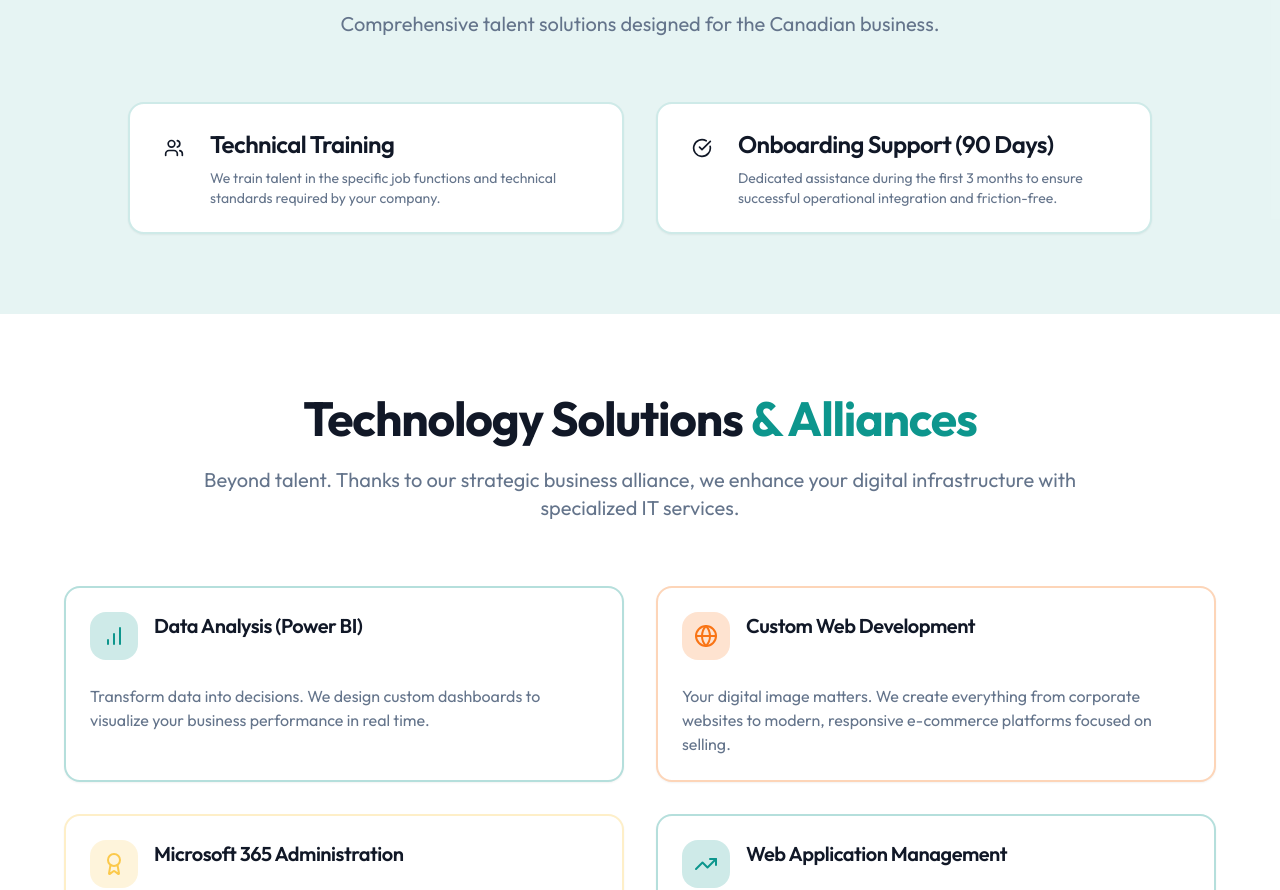
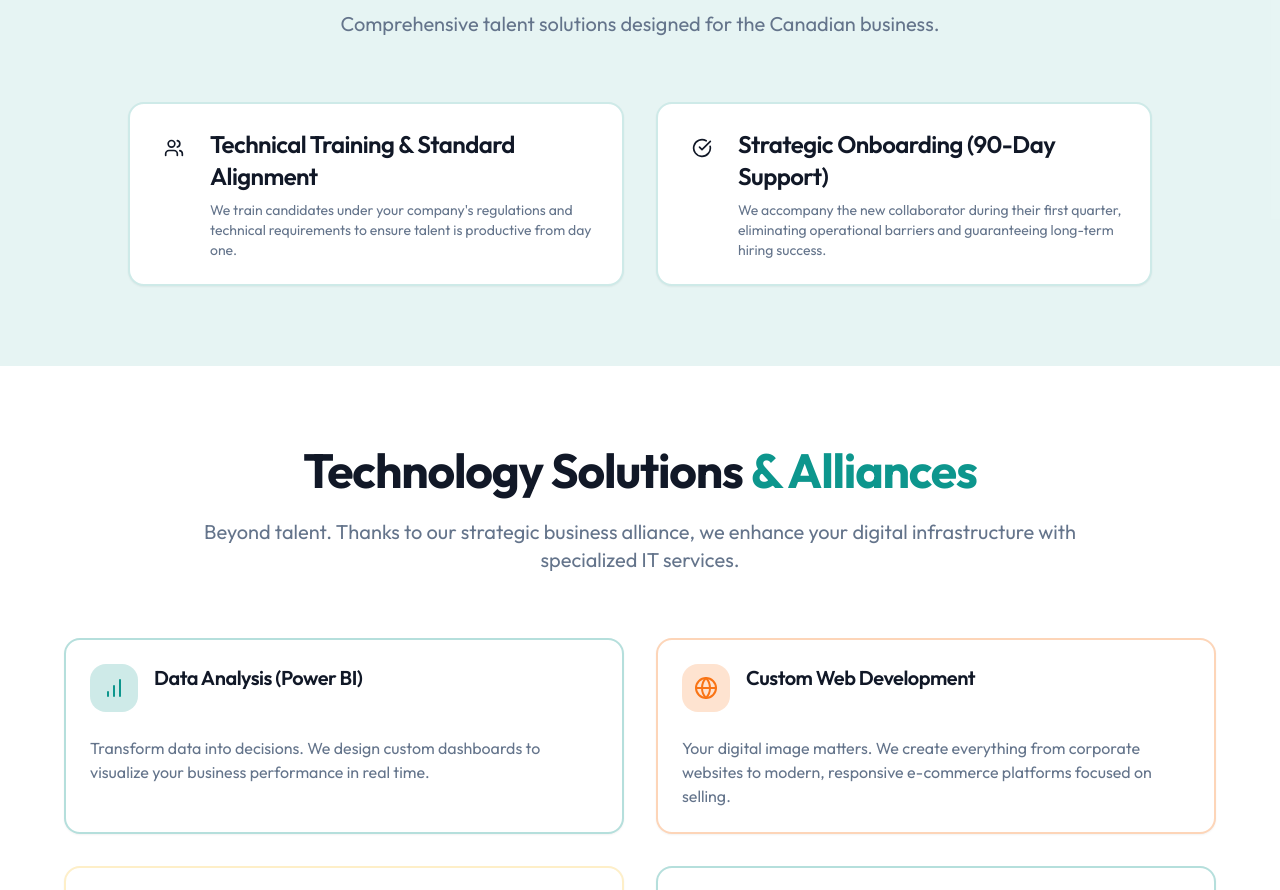
Before and after one commit to MarceMolina83/hrcalatinweb, a React (Vite) app: page /employers in a window 1280 px wide. Shown: the part 1560-2450 px from the top of the page. Built offline with nearby package versions, Linux system fonts and the light colour scheme; no server answers; the HTML template or start-up script is replaced by a standard one.

Commit message:
content: update employer services titles and descriptions

```diff
--- a/src/contexts/LanguageContext.tsx
+++ b/src/contexts/LanguageContext.tsx
@@ -335,10 +335,10 @@ export const translations = {
     "employers.services.search.description": "Tell us what you need. We locate the perfect candidates within our exclusive network in record time.",
     "employers.services.assessment.title": "Competency Evaluation",
     "employers.services.assessment.description": "Technical and soft skills validation to ensure the candidate is 100% ready for the position.",
-    "employers.services.training.title": "Technical Training",
-    "employers.services.training.description": "We train talent in the specific job functions and technical standards required by your company.",
-    "employers.services.onboarding.title": "Onboarding Support (90 Days)",
-    "employers.services.onboarding.description": "Dedicated assistance during the first 3 months to ensure successful operational integration and friction-free.",
+    "employers.services.training.title": "Technical Training & Standard Alignment",
+    "employers.services.training.description": "We train candidates under your company's regulations and technical requirements to ensure talent is productive from day one.",
+    "employers.services.onboarding.title": "Strategic Onboarding (90-Day Support)",
+    "employers.services.onboarding.description": "We accompany the new collaborator during their first quarter, eliminating operational barriers and guaranteeing long-term hiring success.",
 
     "employers.collaborations.title": "Technology Solutions",
     "employers.collaborations.titleHighlight": "& Alliances",
@@ -697,10 +697,10 @@ export const translations = {
     "employers.services.search.description": "Díganos qué necesita. Localizamos a los candidatos perfectos dentro de nuestra red exclusiva en tiempo récord.",
     "employers.services.assessment.title": "Evaluación de Competencias",
     "employers.services.assessment.description": "Validación técnica y de habilidades blandas para asegurar que el candidato esté 100% listo para el puesto.",
-    "employers.services.training.title": "Capacitación Técnica",
-    "employers.services.training.description": "Capacitamos al talento en las funciones específicas del puesto y los estándares técnicos requeridos por su empresa.",
-    "employers.services.onboarding.title": "Soporte de Onboarding (90 Días)",
-    "employers.services.onboarding.description": "Asistencia dedicada durante los primeros 3 meses para garantizar una integración operativa exitosa y sin contratiempos.",
+    "employers.services.training.title": "Technical Training & Standard Alignment",
+    "employers.services.training.description": "Entrenamos a los candidatos bajo las normativas y requerimientos técnicos de su empresa para asegurar que el talento sea productivo desde el primer día.",
+    "employers.services.onboarding.title": "Onboarding Estratégico (Soporte de 90 días)",
+    "employers.services.onboarding.description": "Acompañamos al nuevo colaborador durante su primer trimestre, eliminando barreras operativas y garantizando el éxito de la contratación a largo plazo.",
 
     "employers.collaborations.title": "Soluciones Tecnológicas",
     "employers.collaborations.titleHighlight": "& Alianzas",
```
